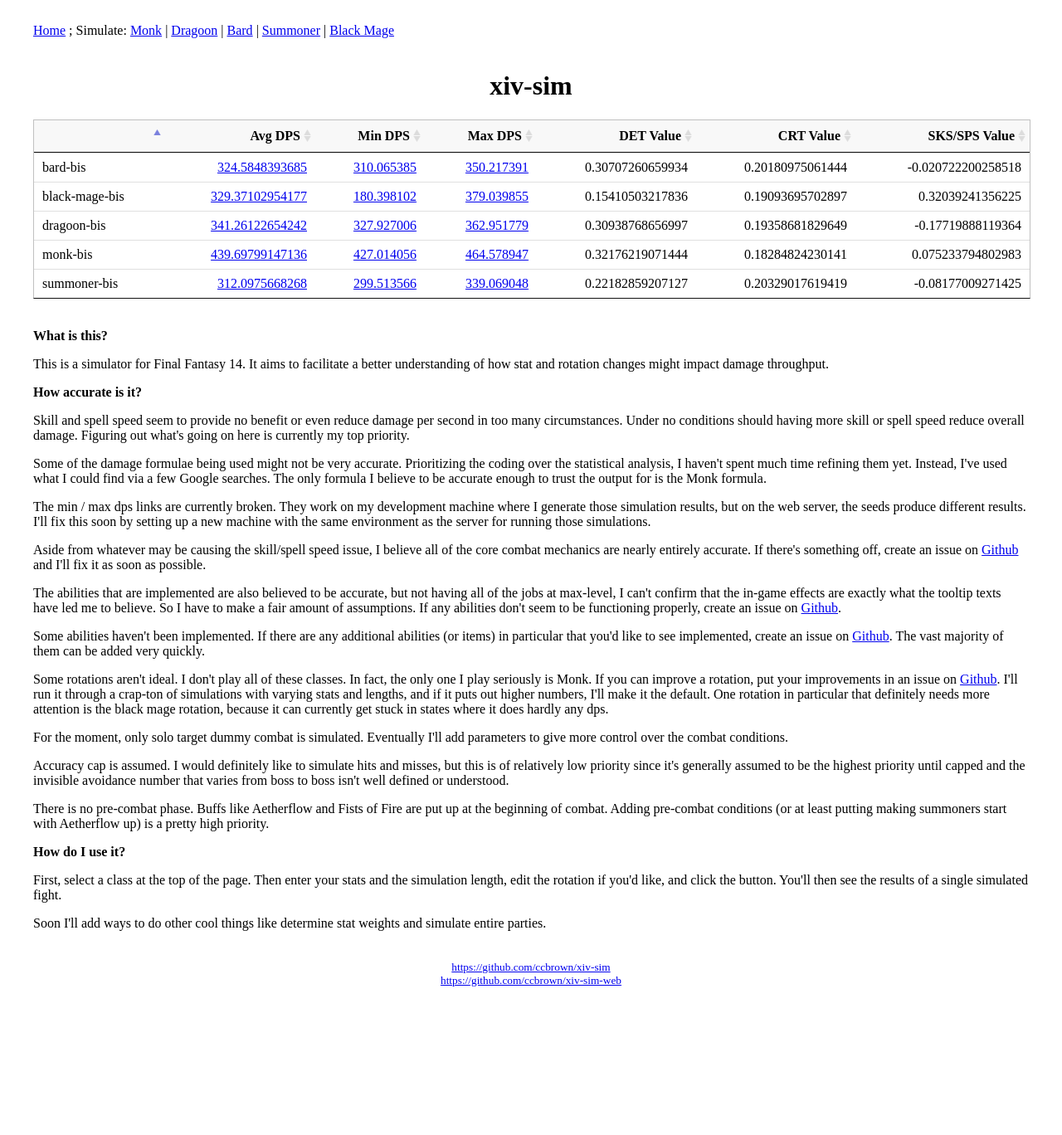
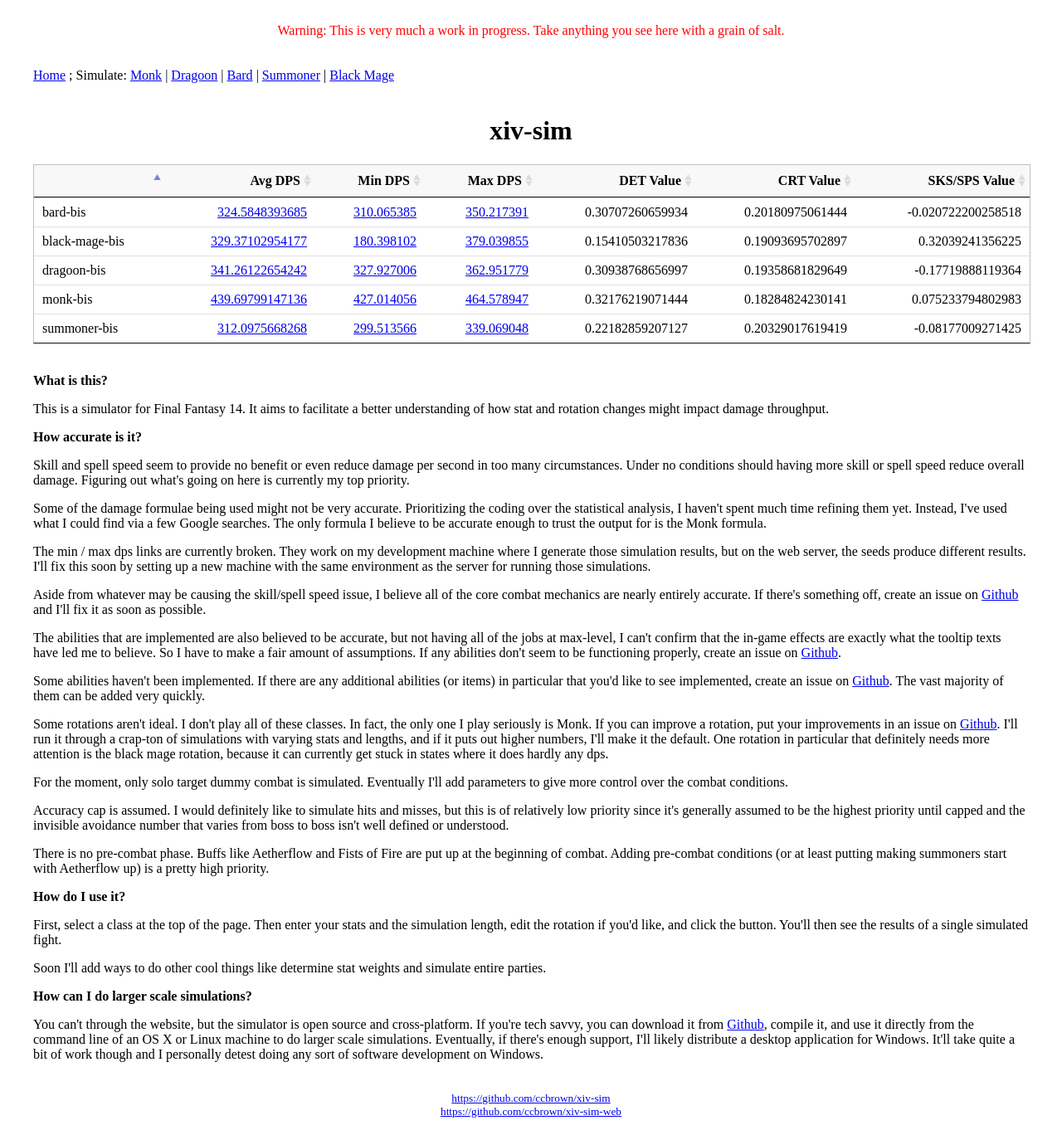
Before and after one commit to ccbrown/xiv-sim-web, a PHP site: page /index.php in a window 1280 px wide. Shown: the whole page at 83% size. Before the commit the page ends 1189 px from the top, so only its background shows below. Run offline with PHP 8.4, Linux system fonts and the light colour scheme.

Commit message:
seo, red warning, more home text

```diff
--- a/includes/render_home.inc.php
+++ b/includes/render_home.inc.php
@@ -79,6 +79,11 @@ function render_home() {
 	<p>First, select a class at the top of the page. Then enter your stats and the simulation length, edit the rotation if you'd like, and click the button. You'll then see the results of a single simulated fight.</p>
 
 	<p>Soon I'll add ways to do other cool things like determine stat weights and simulate entire parties.</p>
+
+	<b>How can I do larger scale simulations?</b>
+
+	<p>You can't through the website, but the simulator is open source and cross-platform. If you're tech savvy, you can download it from <a href="https://github.com/ccbrown/xiv-sim" target="_blank">Github</a>, compile it, and use it directly from the command line of an OS X or Linux machine to do larger scale simulations. Eventually, if there's enough support, I'll likely distribute a desktop application for Windows. It'll take quite a bit of work though and I personally detest doing any sort of software development on Windows.</p>
+
 	<?php
 }
 ?>
--- a/index.php
+++ b/index.php
@@ -1,6 +1,9 @@
 <html>
 <head>
-	<title>Simulation</title>
+	<title>FFXIV Simulation</title>
+
+	<meta name=”description” content=”Open source FFXIV combat simulator for theorycrafters and min-maxers with programmable rotations and detailed graphs.”>
+
 	<link href="./style/style.css" rel="stylesheet" type="text/css" />
 	<link href="./style/jquery.dataTables.min.css" rel="stylesheet" type="text/css" />
 
@@ -22,6 +25,10 @@
 
 <center>
 <div class="wrapper">
+
+<center><span style="color:#ff0000;">Warning: This is very much a work in progress. Take anything you see here with a grain of salt.</style></center>
+
+<br /><br />
 
 <a href="./">Home</a> ; Simulate: <a href="?sim=monk">Monk</a> | <a href="?sim=dragoon">Dragoon</a> | <a href="?sim=bard">Bard</a> | <a href="?sim=summoner">Summoner</a> | <a href="?sim=black-mage">Black Mage</a>
 
```
